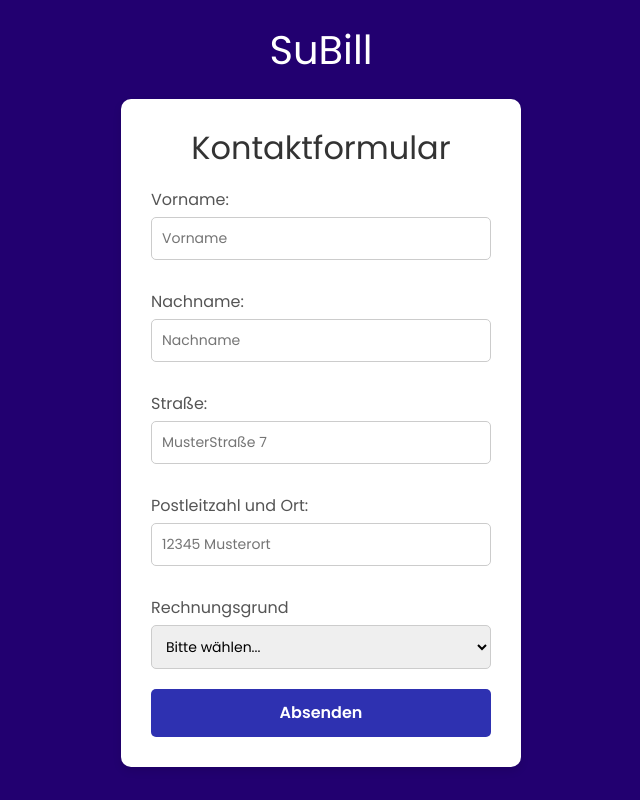
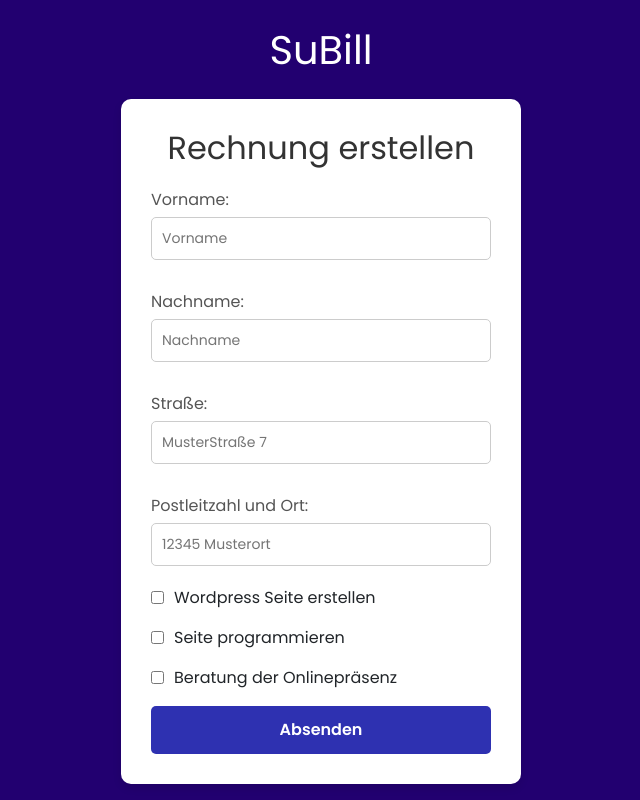
Before and after one commit to urimsu/SuBill, an Angular app: page / in a window 1280 px wide. Shown: the whole page, without its empty margins (319-959 px from the left). Built offline with nearby package versions, Linux system fonts and the light colour scheme.

Commit message:
Pdf automatische Tabelle

```diff
--- a/src/app/calculator/calculator.component.css
+++ b/src/app/calculator/calculator.component.css
@@ -64,3 +64,20 @@ button {
 button:hover {
     background-color: #322e70;
 }
+
+.checkbox-label {
+    display: flex;
+    align-items: center;
+    padding-bottom: 1pc;
+}
+
+
+.checkbox-label input[type="checkbox"] {
+    margin: 0;                  /* Kein Abstand zwischen Checkbox und Text */
+    width: auto;                /* Checkbox nicht strecken */
+    height: auto;               /* Checkbox nicht strecken */
+}
+
+.checkbox-label span {
+    margin-left: 10px;           /* Abstand zwischen Checkbox und Text */
+}
--- a/src/app/calculator/calculator.component.html
+++ b/src/app/calculator/calculator.component.html
@@ -1,6 +1,6 @@
 <div class="calculator">
     <div class="form-container">
-        <h2>Kontaktformular</h2>
+        <h2>Rechnung erstellen</h2>
         <form (submit)="generatePDF()">
             <label for="vorname">Vorname:</label>
             <input type="text" id="vorname" [(ngModel)]="vorname" name="vorname" placeholder="Vorname" required>
@@ -14,18 +14,28 @@
             <label for="plzUndOrt">Postleitzahl und Ort:</label>
             <input type="text" id="plzUndOrt" [(ngModel)]="plzUndOrt" name="plzUndOrt" placeholder="12345 Musterort" required>
 
-            <label for="options">Rechnungsgrund</label>
+            <!-- <label for="options">Rechnungsgrund</label>
             <select id="options" [(ngModel)]="rechnungsgrund" name="options" required>
                 <option value="">Bitte wählen...</option>
                 <option value="Wordpress">Wordpress</option>
                 <option value="Programmiert">Programmiert</option>
                 <option value="Beratung">Beratung und Google präsenz</option>
-            </select>
+            </select> -->
 
-            <!-- <label>
-            <input type="checkbox" id="options" name='wordpress' value="wordpress">
-                Wordpress Seite
-                </label> -->
+            <div class="checkbox-label">
+                <input type="checkbox" [(ngModel)]="wordpressGrund" name="my_checkbox" value="Wordpress">
+                <span>Wordpress Seite erstellen</span>
+            </div>
+
+            <div class="checkbox-label">
+                <input type="checkbox" [(ngModel)]="programmierGrund" name="my_checkbox" value="Programmiert">
+                <span>Seite programmieren</span>
+            </div>
+
+            <div class="checkbox-label">
+                <input type="checkbox" [(ngModel)]="beratungGrund" name="my_checkbox" value="Beratung">
+                <span>Beratung der Onlinepräsenz</span>
+            </div>
 
             <button type="submit"  >Absenden</button>
         </form>
--- a/src/app/calculator/calculator.component.ts
+++ b/src/app/calculator/calculator.component.ts
@@ -1,7 +1,7 @@
 import { Component } from '@angular/core';
 import { FormsModule } from '@angular/forms';
 import jsPDF from 'jspdf';
-import autoTable from 'jspdf-autotable'
+import autoTable, { Cell } from 'jspdf-autotable'
 
 
 @Component({
@@ -17,8 +17,14 @@ export class CalculatorComponent {
   nachname = '';
   strasse = '';
   plzUndOrt = '';
-  rechnungsgrund = '';
   preis = 0;
+
+  rechnungsgrund:any[] = [];
+  wordpressGrund=false;
+  programmierGrund=false;
+  beratungGrund=false;
+
+
 
   currentDate: Date = new Date();
 
@@ -33,6 +39,21 @@ export class CalculatorComponent {
     return this.preis;
   }
 
+  getRechnungsGrund(wordpress:Boolean,programmiert:Boolean,beratung:Boolean){
+    if(wordpress){
+      this.rechnungsgrund.push(['Erstellung einer Internetseite mit Wordpress',`${700}€`]);
+      this.preis+=700;
+    }
+    if(programmiert){
+      this.rechnungsgrund.push(['Erstellung einer Webseite programmiert',`${1200}€`]);
+      this.preis+=1200;
+    }
+    if(beratung){
+      this.rechnungsgrund.push(['Beratung zur Onlinepräsenz und/oder Webseite',`${150}€`]);
+      this.preis+=150;
+    }
+    return this.rechnungsgrund;
+  }
 
   formatDate(date: Date): string {
     const day = ('0' + date.getDate()).slice(-2); // Tag
@@ -126,19 +147,37 @@ export class CalculatorComponent {
       },
       theme:'grid',
     })
-
     autoTable(doc,{
       head:[['Bezeichnung','Preis']],
-      body:[
-        [`${this.rechnungsgrund}`,`${this.getRechnungsPreis(this.rechnungsgrund)}€`]
-        ],
+      body:
+        this.getRechnungsGrund(this.wordpressGrund,this.programmierGrund,this.beratungGrund)
+        ,
         headStyles:{
           fillColor:[170,170,170],
           textColor:[0,0,0],
         }
     })
 
+    autoTable(doc,{
+      head:[['Ihre Gesamtsumme beträgt',`${this.preis}€`]],
+        headStyles:{
+          fillColor:[170,170,170],
+          textColor:[0,0,0],
+        },
+    })
+
+    autoTable(doc,{
+      head:[['Hinweis: Als Kleinunternehmer im Sinne von § 19 Abs. 1 UStG wird Umsatzsteuer nicht berechnet']],
+        headStyles:{
+          fillColor:[255,255,255],
+          textColor:[0,0,0],
+          fontSize:10,
+          fontStyle:'italic',
+        },
+    })
+
     doc.save('rechnung.pdf');
+    window.location.reload();
 
   }
 }
```
